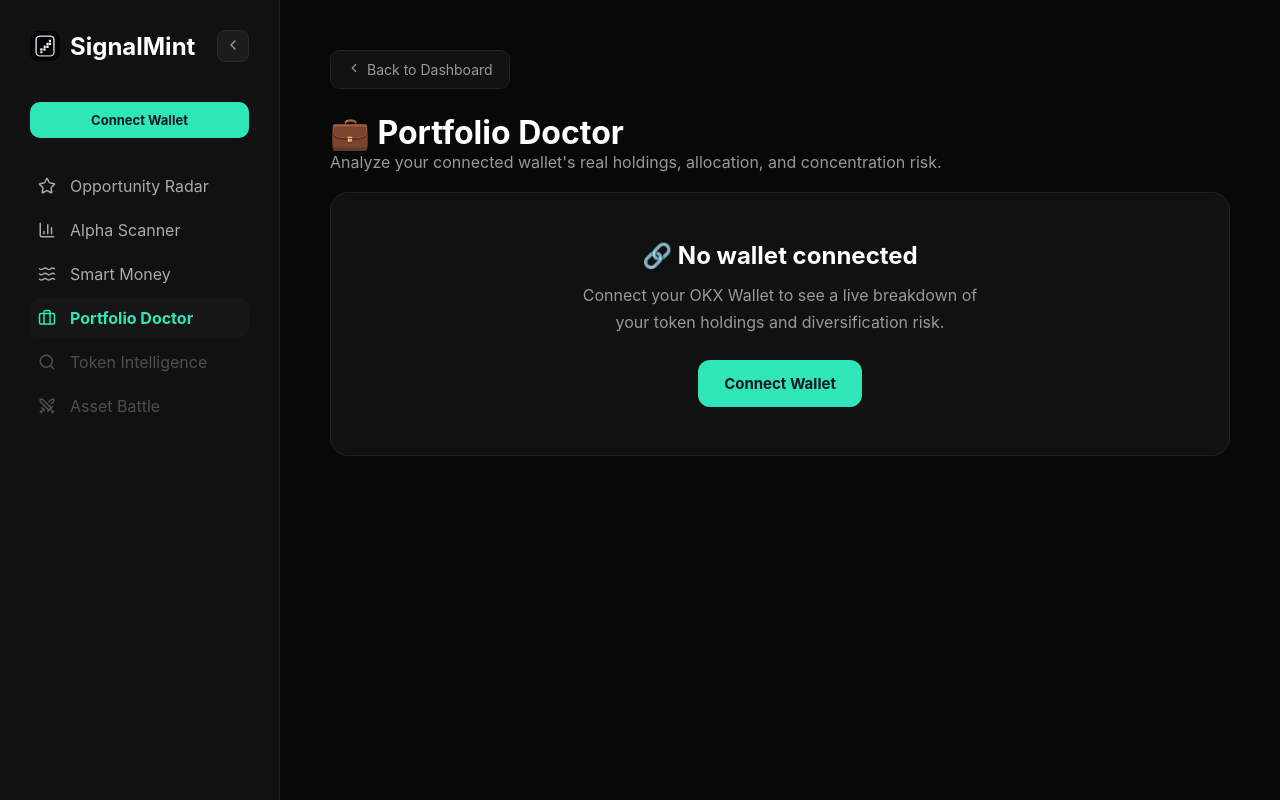
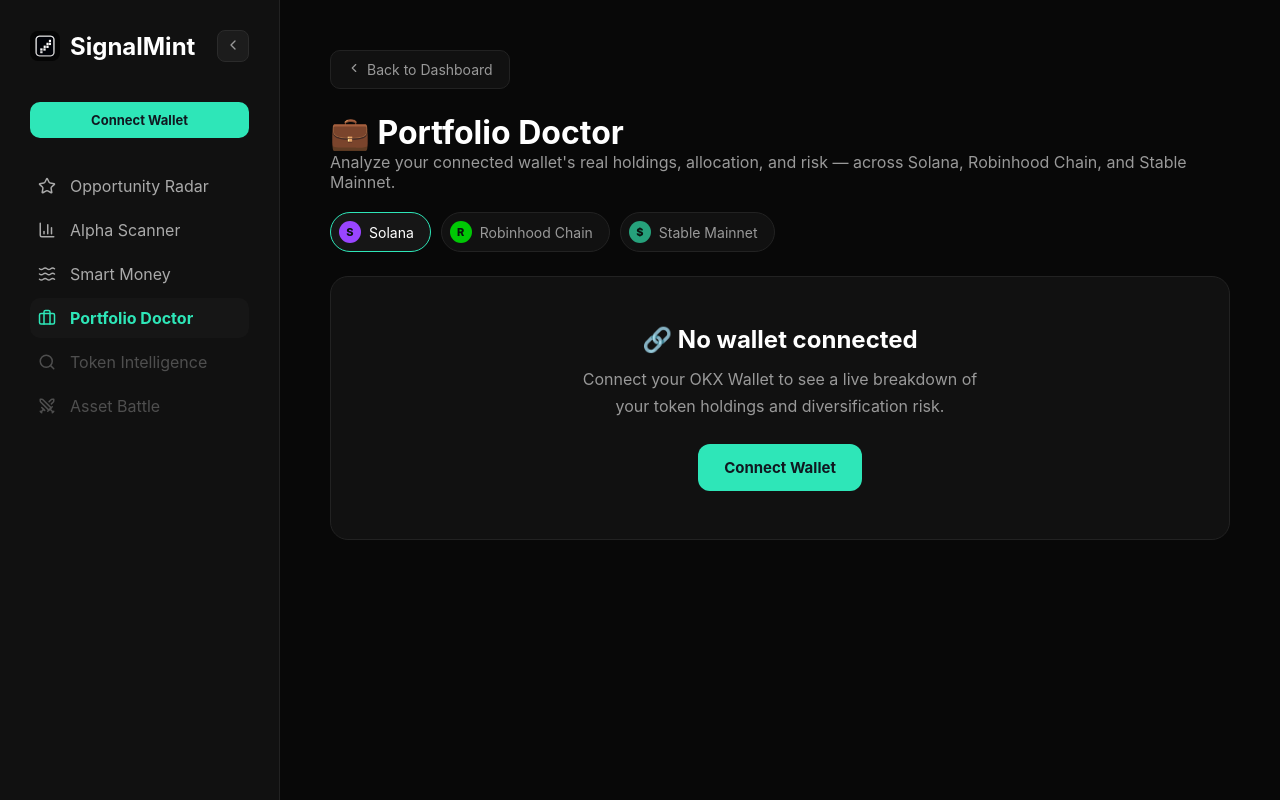
Before and after one commit to nikkibear44/signalmint-ai, a React (Vite) app in the folder frontend/: page /dashboard/portfolio-doctor in a window 1280 px wide. Built offline with nearby package versions, Linux system fonts and the light colour scheme.

Commit message:
add multi-chain support to Portfolio Doctor

```diff
--- a/frontend/src/App.css
+++ b/frontend/src/App.css
@@ -1900,3 +1900,49 @@
   margin-bottom: 14px;
   font-size: 15px;
 }
+
+/* ---------- PORTFOLIO DOCTOR: CHAIN TABS ---------- */
+
+.pd-chain-tabs {
+  display: flex;
+  gap: 10px;
+  margin-bottom: 24px;
+  flex-wrap: wrap;
+}
+
+.pd-chain-tab {
+  display: flex;
+  align-items: center;
+  gap: 8px;
+  background: #111;
+  border: 1px solid #222;
+  color: #999;
+  border-radius: 999px;
+  padding: 8px 16px 8px 8px;
+  font-size: 14px;
+  transition: 0.2s;
+}
+
+.pd-chain-tab:hover {
+  border-color: #2ee6b8;
+  color: #fff;
+}
+
+.pd-chain-tab-active {
+  border-color: #2ee6b8;
+  color: #fff;
+  background: #161616;
+}
+
+.pd-chain-dot {
+  width: 22px;
+  height: 22px;
+  border-radius: 50%;
+  display: flex;
+  align-items: center;
+  justify-content: center;
+  font-size: 11px;
+  font-weight: 800;
+  color: #08110d;
+  flex-shrink: 0;
+}
--- a/frontend/src/pages/PortfolioDoctor.jsx
+++ b/frontend/src/pages/PortfolioDoctor.jsx
@@ -2,7 +2,13 @@
 import ReactMarkdown from "react-markdown";
 import DashboardLayout from "../layouts/DashboardLayout";
 import { useWallet } from "../context/WalletContext";
-import { getWalletPortfolio } from "../services/api";
+import { getWalletPortfolio, getEvmPortfolio } from "../services/api";
+
+const CHAINS = [
+  { key: "solana", label: "Solana", badgeColor: "#9945FF", badgeLetter: "S" },
+  { key: "robinhood", label: "Robinhood Chain", badgeColor: "#00C805", badgeLetter: "R" },
+  { key: "stable", label: "Stable Mainnet", badgeColor: "#26A17B", badgeLetter: "$" },
+];
 
 function diversificationBadgeClass(diversification) {
   if (diversification === "Diversified") return "pd-badge pd-badge-good";
@@ -12,24 +18,36 @@
 }
 
 function PortfolioDoctor() {
-  const { address, connecting, connect } = useWallet();
+  const {
+    address,
+    connecting,
+    connect,
+    evmAddress,
+    connectEvm,
+  } = useWallet();
 
+  const [selectedChain, setSelectedChain] = useState("solana");
   const [portfolio, setPortfolio] = useState(null);
   const [loading, setLoading] = useState(false);
   const [error, setError] = useState("");
 
+  const isEvmChain = selectedChain !== "solana";
+  const activeAddress = isEvmChain ? evmAddress : address;
+
   useEffect(() => {
-    if (!address) {
     setPortfolio(null);
-      return;
-    }
+    setError("");
+
+    if (!activeAddress) return;
 
     async function loadPortfolio() {
       setLoading(true);
       setError("");
 
       try {
-        const res = await getWalletPortfolio(address);
+        const res = isEvmChain
+          ? await getEvmPortfolio(selectedChain, activeAddress)
+          : await getWalletPortfolio(activeAddress);
 
         if (res.success) {
           setPortfolio(res.data);
@@ -44,26 +62,49 @@
     }
 
     loadPortfolio();
-  }, [address]);
+    // eslint-disable-next-line react-hooks/exhaustive-deps
+  }, [activeAddress, selectedChain]);
 
   return (
     <DashboardLayout>
       <h1>💼 Portfolio Doctor</h1>
-      <p style={{ color: "#999", marginBottom: "10px" }}>
-        Analyze your connected wallet's real holdings, allocation, and
-        concentration risk.
+      <p style={{ color: "#999", marginBottom: "20px" }}>
+        Analyze your connected wallet's real holdings, allocation, and risk
+        — across Solana, Robinhood Chain, and Stable Mainnet.
       </p>
 
-      {!address && (
+      {/* Chain selector */}
+      <div className="pd-chain-tabs">
+        {CHAINS.map((chain) => (
+          <button
+            key={chain.key}
+            className={`pd-chain-tab ${
+              selectedChain === chain.key ? "pd-chain-tab-active" : ""
+            }`}
+            onClick={() => setSelectedChain(chain.key)}
+          >
+            <span
+              className="pd-chain-dot"
+              style={{ background: chain.badgeColor }}
+            >
+              {chain.badgeLetter}
+            </span>
+            {chain.label}
+          </button>
+        ))}
+      </div>
+
+      {!activeAddress && (
         <div className="pd-connect-card">
           <h2>🔗 No wallet connected</h2>
           <p>
-            Connect your OKX Wallet to see a live breakdown of your token
-            holdings and diversification risk.
+            {isEvmChain
+              ? "Connect your OKX Wallet's EVM account to see a live breakdown of your holdings on this chain."
+              : "Connect your OKX Wallet to see a live breakdown of your token holdings and diversification risk."}
           </p>
           <button
             className="pd-connect-btn"
-            onClick={connect}
+            onClick={isEvmChain ? connectEvm : connect}
             disabled={connecting}
           >
             {connecting ? "Connecting..." : "Connect Wallet"}
@@ -71,21 +112,22 @@
         </div>
       )}
 
-      {address && loading && (
+      {activeAddress && loading && (
         <p style={{ marginTop: "20px" }}>🔄 Analyzing your portfolio...</p>
       )}
 
-      {address && error && (
+      {activeAddress && error && (
         <p style={{ color: "#ff6666", marginTop: "20px" }}>{error}</p>
       )}
 
-      {address && !loading && portfolio && (
+      {activeAddress && !loading && portfolio && (
         <>
           <div className="pd-summary-grid">
             <div className="pd-summary-card">
               <div className="pd-summary-label">Total Portfolio Value</div>
               <div className="pd-summary-value">
-                ${portfolio.total_value_usd.toLocaleString(undefined, {
+                $
+                {(portfolio.total_value_usd || 0).toLocaleString(undefined, {
                   maximumFractionDigits: 2,
                 })}
               </div>
@@ -98,25 +140,51 @@
               </div>
             </div>
 
+            {!isEvmChain && (
               <div className="pd-summary-card">
                 <div className="pd-summary-label">Diversification</div>
-              <span className={diversificationBadgeClass(portfolio.diversification)}>
+                <span
+                  className={diversificationBadgeClass(
+                    portfolio.diversification
+                  )}
+                >
                   {portfolio.diversification}
                 </span>
               </div>
+            )}
 
+            {!isEvmChain && (
               <div className="pd-summary-card">
                 <div className="pd-summary-label">Top Holding</div>
                 <div className="pd-summary-value">
                   {portfolio.top_holding_pct}%
                 </div>
               </div>
+            )}
+
+            {isEvmChain && (
+              <div className="pd-summary-card">
+                <div className="pd-summary-label">Chain</div>
+                <div className="pd-summary-value" style={{ fontSize: "18px" }}>
+                  {portfolio.chain}
+                </div>
+              </div>
+            )}
           </div>
 
+          {!isEvmChain && portfolio.risk_note && (
             <div className="pd-risk-note">
               <strong style={{ color: "#2ee6b8" }}>🧠 AI Risk Read: </strong>
               {portfolio.risk_note}
             </div>
+          )}
+
+          {isEvmChain && portfolio.note && (
+            <div className="pd-risk-note">
+              <strong style={{ color: "#2ee6b8" }}>ℹ️ Note: </strong>
+              {portfolio.note}
+            </div>
+          )}
 
           {portfolio.ai_narrative && (
             <div className="pd-narrative-card">
@@ -138,14 +206,14 @@
             </div>
           ) : (
             <div className="pd-holdings">
-              {portfolio.holdings.map((h) => (
-                <div key={h.mint} className="pd-holding-row">
+              {portfolio.holdings.map((h, index) => (
+                <div key={h.mint || h.symbol || index} className="pd-holding-row">
                   <div className="pd-token-cell">
                     <div className="pd-token-icon">
                       {h.symbol?.charAt(0) || "?"}
                     </div>
                     <div>
-                      <strong>{h.name}</strong>
+                      <strong>{h.name || h.symbol}</strong>
                       <div style={{ color: "#888", fontSize: "13px" }}>
                         {h.symbol}
                       </div>
@@ -154,7 +222,7 @@
 
                   <div>
                     {h.amount.toLocaleString(undefined, {
-                      maximumFractionDigits: 4,
+                      maximumFractionDigits: 6,
                     })}
                   </div>
 
--- a/frontend/src/services/api.js
+++ b/frontend/src/services/api.js
@@ -81,3 +81,13 @@
 
   return response.json();
 }
+
+export async function getEvmPortfolio(chain, address) {
+  const response = await fetch(`${API_BASE}/evm-portfolio/${chain}/${address}`);
+
+  if (!response.ok) {
+    throw new Error("Failed to fetch EVM wallet portfolio.");
+  }
+
+  return response.json();
+}
```
Lines whose indentation alone changed are shown as unchanged.
